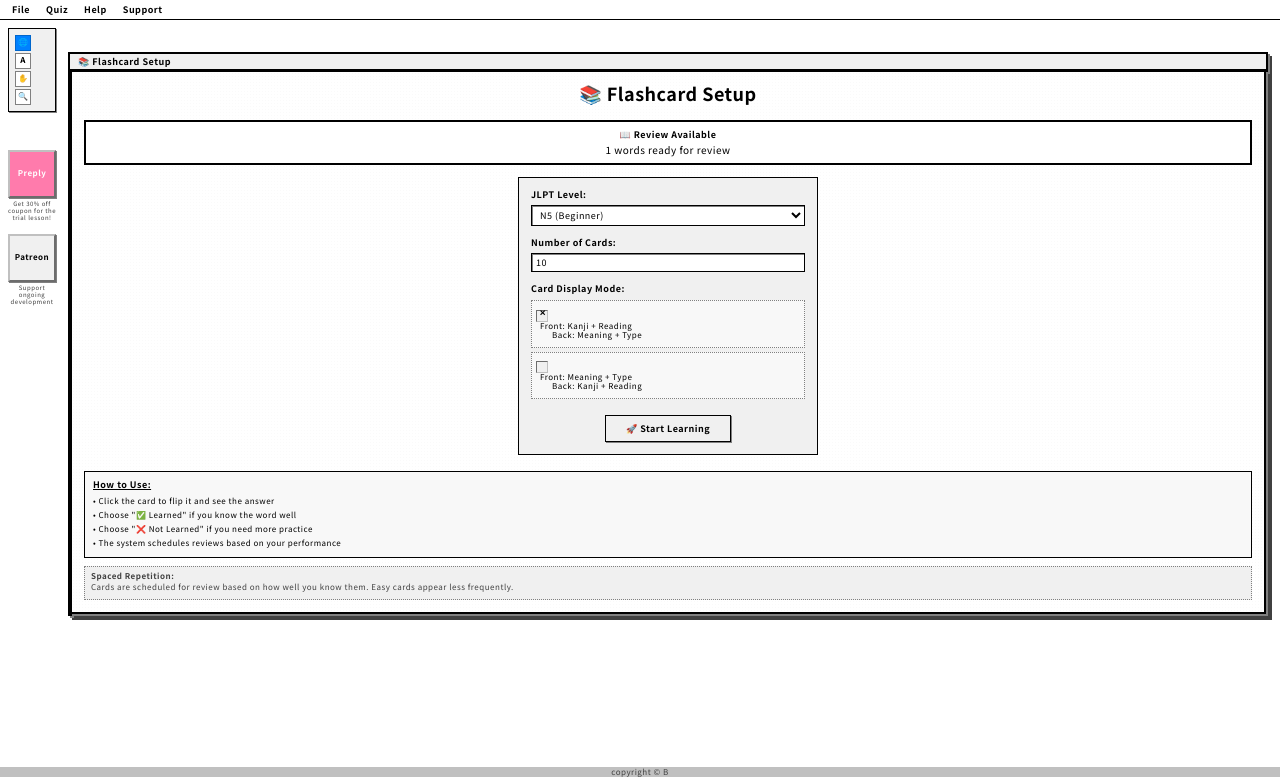
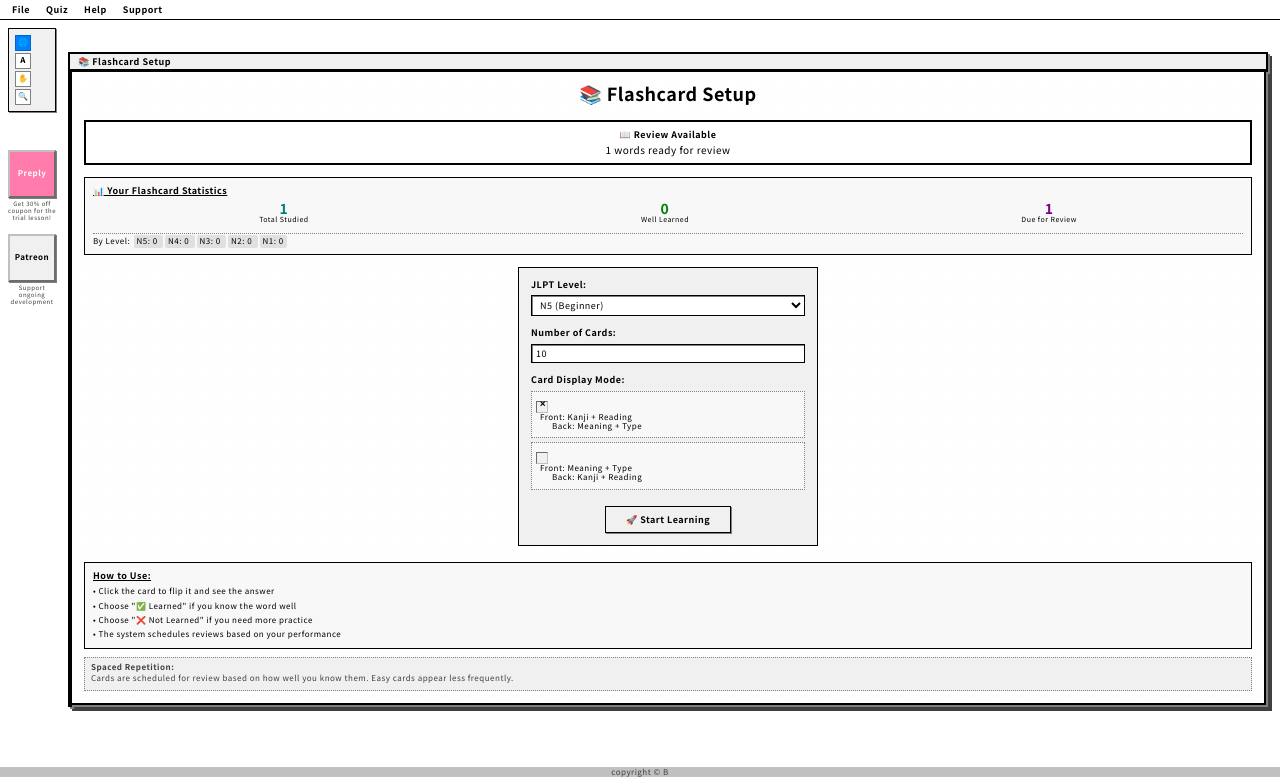
Before and after one commit to juuwaah/practice_japanese_b, a Flask app: page /flashcard/ in a window 1280 px wide. Shown: the top 777 px of the page. Run offline with Flask 3, Linux system fonts and the light colour scheme; a user stored in the database is signed in; tables that the repository leaves empty hold one stand-in row (values such as "Sample post"); parts of the project's set-up code (start-up, migrations or seed data) failed here and were passed over; some web fonts are replaced.

Commit message:
Improve UI elements and add flashcard statistics feature
- Change grammar log direction display from emojis to ENG/JPN format
- Remove statistics section from grammar logs page
- Add comprehensive flashcard statistics to setup screen (total studied, well learned, by level)
- Add guest user login prompt to grammar quiz page with clickable link
- Update About page description to include YouTube listening and Akinator features
- Skip Akinator reload optimization to avoid major changes and potential bugs
- Full multilingual support for all new UI elements (EN/JP/ES)

🤖 Generated with [Claude Code](https://claude.ai/code)

Co-Authored-By: Claude <noreply@anthropic.com>

```diff
--- a/routes/flashcard.py
+++ b/routes/flashcard.py
@@ -101,7 +101,24 @@ def flashcard_index():
         FlashcardProgress.next_review <= datetime.utcnow()
     ).count()
 
-    return render_template("flashcard_setup.html", review_count=review_count)
+    # 統計情報を取得
+    user_progress = FlashcardProgress.query.filter_by(user_id=current_user.id)
+    total_learned = user_progress.count()
+
+    # レベル別統計
+    level_stats = {}
+    for level in ['N5', 'N4', 'N3', 'N2', 'N1']:
+        level_learned = user_progress.join(VocabMaster).filter(VocabMaster.jlpt_level == level).count()
+        level_stats[level] = level_learned
+
+    # 習熟度別統計（study_count >= 3を「覚えた」とする）
+    well_learned = user_progress.filter(FlashcardProgress.study_count >= 3).count()
+
+    return render_template("flashcard_setup.html",
+                         review_count=review_count,
+                         total_learned=total_learned,
+                         level_stats=level_stats,
+                         well_learned=well_learned)
 
 @flashcard_bp.route('/study', methods=['GET', 'POST'])
 @google_login_required
--- a/templates/flashcard_setup.html
+++ b/templates/flashcard_setup.html
@@ -20,6 +20,37 @@
     </div>
   </div>
 {% endif %}
+
+<!-- Statistics Section -->
+<div style="border: 1px solid #000; padding: 8px; margin-bottom: 12px; background: #F8F8F8;">
+  <div style="font-size: 9px; font-weight: bold; margin-bottom: 6px; text-decoration: underline;">
+    📊 {{ _('your_flashcard_stats') }}
+  </div>
+
+  <div style="display: flex; justify-content: space-around; margin-bottom: 8px;">
+    <div style="text-align: center;">
+      <div style="font-size: 14px; font-weight: bold; color: #008080;">{{ total_learned }}</div>
+      <div style="font-size: 7px;">{{ _('total_studied') }}</div>
+    </div>
+    <div style="text-align: center;">
+      <div style="font-size: 14px; font-weight: bold; color: #008000;">{{ well_learned }}</div>
+      <div style="font-size: 7px;">{{ _('well_learned') }}</div>
+    </div>
+    <div style="text-align: center;">
+      <div style="font-size: 14px; font-weight: bold; color: #800080;">{{ review_count }}</div>
+      <div style="font-size: 7px;">{{ _('due_for_review') }}</div>
+    </div>
+  </div>
+
+  <div style="font-size: 8px; border-top: 1px dotted #808080; padding-top: 4px;">
+    {{ _('by_level') }}:
+    {% for level in ['N5', 'N4', 'N3', 'N2', 'N1'] %}
+      <span style="background: #E0E0E0; padding: 1px 3px; margin: 0 1px; border-radius: 2px;">
+        {{ level }}: {{ level_stats[level] }}
+      </span>
+    {% endfor %}
+  </div>
+</div>
 
 <div style="border: 1px solid #000; padding: 12px; background: #F0F0F0; max-width: 300px; margin: 0 auto;">
   <form method="GET" action="{{ url_for('flashcard.study') }}">
--- a/templates/grammar.html
+++ b/templates/grammar.html
@@ -13,6 +13,10 @@
          style="font-size: 9px; text-decoration: underline; color: #000;">
         📊 {{ _('view_my_logs') }}
       </a>
+    </div>
+  {% else %}
+    <div style="margin-top: 8px; font-size: 8px; color: #666;">
+      {{ _('grammar_guest_login_message') }} <a href="{{ url_for('login') }}" style="text-decoration: underline; color: #0066CC;">{{ _('google_login_here') }}</a>
     </div>
   {% endif %}
 </div>
--- a/translations.py
+++ b/translations.py
@@ -145,7 +145,7 @@ TRANSLATIONS = {
         'tip_3': '• Try asking about word type, usage, or meaning in Mode 2',
 
         # About page additional translations
-        'app_description_full': 'This application is designed to help learners practice Japanese vocabulary and grammar, especially for the JLPT (Japanese Language Proficiency Test) levels N5–N1.<br><br>Features include vocabulary quizzes, grammar translation practice, flashcards, and interactive games powered by OpenAI API.',
+        'app_description_full': 'This application is designed to help learners practice Japanese vocabulary and grammar, especially for the JLPT (Japanese Language Proficiency Test) levels N5–N1.<br><br>Features include vocabulary quizzes, grammar translation practice, flashcards, YouTube listening quizzes, and interactive games like word Akinator, all powered by OpenAI API.',
         'developer_info': 'Created by B, an university student and Japanese teacher on Preply.<br><br>Want to learn Japanese on Preply?<br>',
         'get_30_percent_discount': 'Get 30% Discount',
         'liked_this_app': 'Did you like this app?<br>Support the developer on Patreon to get access to more advanced grammar expressions, JLPT-level practice exercises, and other interesting Japanese language content.',
@@ -238,6 +238,13 @@ TRANSLATIONS = {
         'average_score': 'Average Score',
         'no_grammar_logs_yet': 'No grammar logs yet',
         'start_grammar_quiz_to_see_logs': 'Start taking grammar quizzes to see your progress logs here',
+        'grammar_guest_login_message': 'Log in with Google to view your quiz logs.',
+        'google_login_here': 'Google login',
+        'your_flashcard_stats': 'Your Flashcard Statistics',
+        'total_studied': 'Total Studied',
+        'well_learned': 'Well Learned',
+        'due_for_review': 'Due for Review',
+        'by_level': 'By Level',
         'continue_as_guest': 'Continue as Guest',
         'browse_as_guest': 'Browse as Guest',
         'available_quizzes': 'Available Quizzes',
@@ -439,7 +446,7 @@ TRANSLATIONS = {
         'tip_3': '• モード2では単語の種類、使い方、意味について聞いてみてください',
 
         # About page additional translations
-        'app_description_full': 'このアプリケーションは、特にJLPT（日本語能力試験）N5〜N1レベルの日本語語彙と文法の練習をサポートするよう設計されています。<br><br>語彙クイズ、文法翻訳練習、フラッシュカード、OpenAI APIを使ったインタラクティブゲームなどの機能があります。',
+        'app_description_full': 'このアプリケーションは、特にJLPT（日本語能力試験）N5〜N1レベルの日本語語彙と文法の練習をサポートするよう設計されています。<br><br>語彙クイズ、文法翻訳練習、フラッシュカード、YouTubeリスニングクイズ、ことばのアキネーターなど、OpenAI APIを使ったインタラクティブゲームなどの機能があります。',
         'developer_info': 'Preply日本語教師Bによって開発されたWEBアプリです。<br><br>Preplyであたらしい言語を学びませんか？<br>',
         'get_30_percent_discount': '30%割引を受ける',
         'liked_this_app': 'このアプリを気に入っていただけましたか？<br>Patreonで開発者をサポートすると、より難易度の高い文法表現、JLPTレベルに沿った練習問題などのコンテンツ、その他日本語のおもしろい話などにアクセスできます。',
@@ -531,6 +538,13 @@ TRANSLATIONS = {
         'average_score': '平均点',
         'no_grammar_logs_yet': '文法ログがまだありません',
         'start_grammar_quiz_to_see_logs': '文法クイズを開始すると、ここに進捗ログが表示されます',
+        'grammar_guest_login_message': 'Googleログインすると自分のクイズのログを見ることができます。',
+        'google_login_here': 'Googleログイン',
+        'your_flashcard_stats': 'あなたのフラッシュカード統計',
+        'total_studied': '学習済み',
+        'well_learned': '習得済み',
+        'due_for_review': '復習待ち',
+        'by_level': 'レベル別',
         'continue_as_guest': 'ゲストとして続行',
         'browse_as_guest': 'ゲストとして閲覧',
         'available_quizzes': '利用可能なクイズ',
@@ -732,7 +746,7 @@ TRANSLATIONS = {
         'tip_3': '• Intenta preguntar sobre el tipo de palabra, uso o significado en el Modo 2',
 
         # About page additional translations
-        'app_description_full': 'Esta aplicación está diseñada para ayudar a los estudiantes a practicar vocabulario y gramática japonesa, especialmente para los niveles JLPT (Examen de Competencia en Idioma Japonés) N5–N1.<br><br>Las características incluyen cuestionarios de vocabulario, práctica de traducción de gramática, tarjetas de memoria y juegos interactivos impulsados por la API de OpenAI.',
+        'app_description_full': 'Esta aplicación está diseñada para ayudar a los estudiantes a practicar vocabulario y gramática japonesa, especialmente para los niveles JLPT (Examen de Competencia en Idioma Japonés) N5–N1.<br><br>Las características incluyen cuestionarios de vocabulario, práctica de traducción de gramática, tarjetas de memoria, cuestionarios de comprensión auditiva de YouTube y juegos interactivos como Akinator de palabras, todo impulsado por la API de OpenAI.',
         'developer_info': 'Creado por B, estudiante universitario y profesor de japonés en Preply.<br><br>¿Quieres aprender japonés en Preply?<br>',
         'get_30_percent_discount': 'Obtén 30% de descuento',
         'liked_this_app': '¿Te gustó esta app?<br>Apoya al desarrollador en Patreon para obtener acceso a expresiones gramaticales más avanzadas, ejercicios de práctica de nivel JLPT y otro contenido interesante sobre el idioma japonés.',
@@ -825,6 +839,13 @@ TRANSLATIONS = {
         'average_score': 'Puntuación Promedio',
         'no_grammar_logs_yet': 'Aún no hay registros de gramática',
         'start_grammar_quiz_to_see_logs': 'Comienza a hacer cuestionarios de gramática para ver tus registros de progreso aquí',
+        'grammar_guest_login_message': 'Inicia sesión con Google para ver los registros de tus cuestionarios.',
+        'google_login_here': 'Iniciar sesión con Google',
+        'your_flashcard_stats': 'Tus Estadísticas de Tarjetas',
+        'total_studied': 'Total Estudiado',
+        'well_learned': 'Bien Aprendido',
+        'due_for_review': 'Pendiente de Repaso',
+        'by_level': 'Por Nivel',
         'continue_as_guest': 'Continuar como invitado',
         'browse_as_guest': 'Navegar como invitado',
         'available_quizzes': 'Cuestionarios disponibles',
```
Also changed, not shown: templates/grammar_logs.html (+2 -16 lines).
